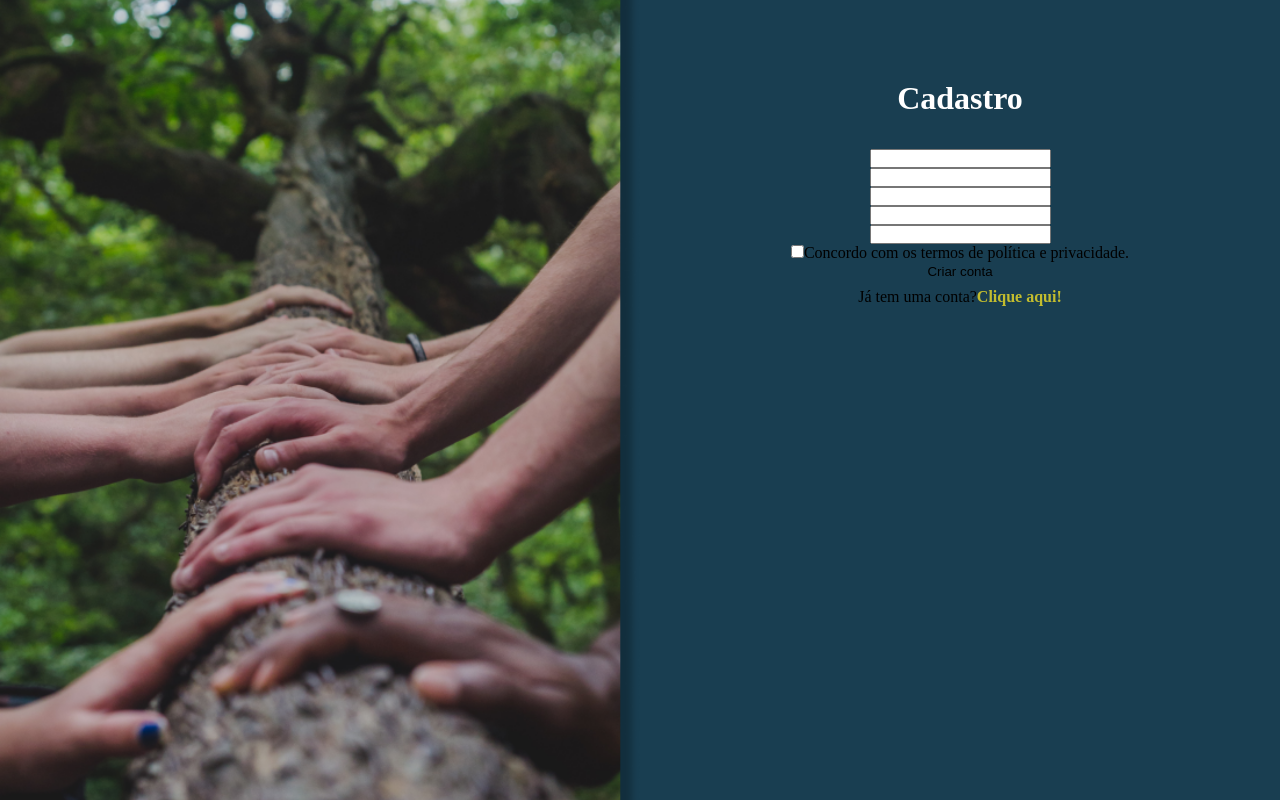
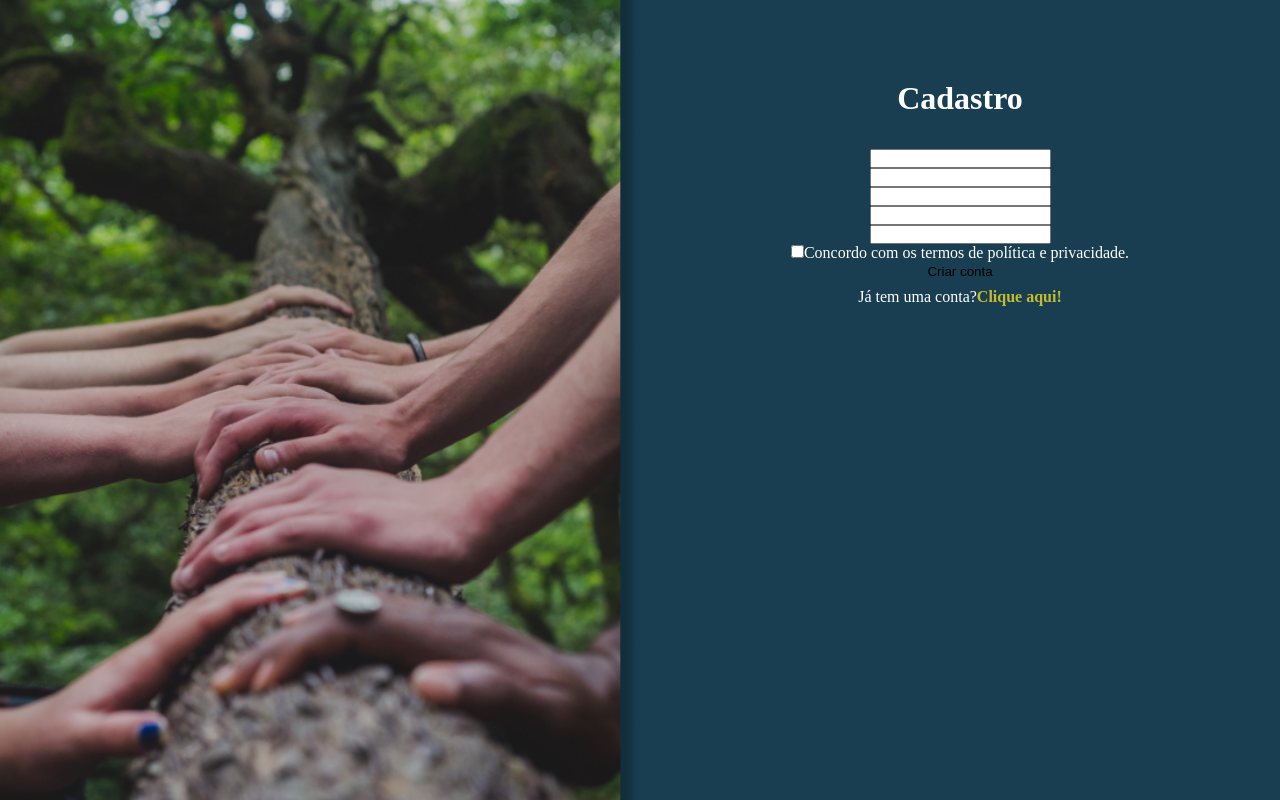
Before and after one commit to lucascortesc/m3-capstone-grupo2, a React (Create React App) app: page /register in a window 1280 px wide. Built offline with nearby package versions, Linux system fonts and the light colour scheme.

Commit message:
feat: update color text

```diff
--- a/src/Pages/Register/styles.js
+++ b/src/Pages/Register/styles.js
@@ -3,10 +3,13 @@ import ImageRegister from "../../Assets/ImageRegister.png";
 
 export const Container = styled.div`
   height 100vh;
+  width:100%;
+
   display: flex;
   align-items: stretch;
-  width:100%;
+
   background-color: var(--primaryColor);
+  color: white
 
 `;
 
@@ -23,7 +26,7 @@ export const Content = styled.div`
   flex-direction: column;
   align-items: center;
   jusitfy-content: center;
-  width: 50%
+  width: 50%;
 `;
 
 export const FormContainer = styled.div`
@@ -38,7 +41,6 @@ export const FormContainer = styled.div`
     text-align: center;
 
     h1 {
-      color: white;
       margin-bottom: 32px;
     }
 
```
